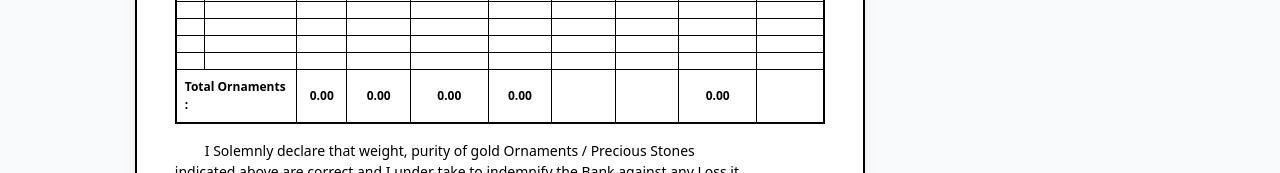
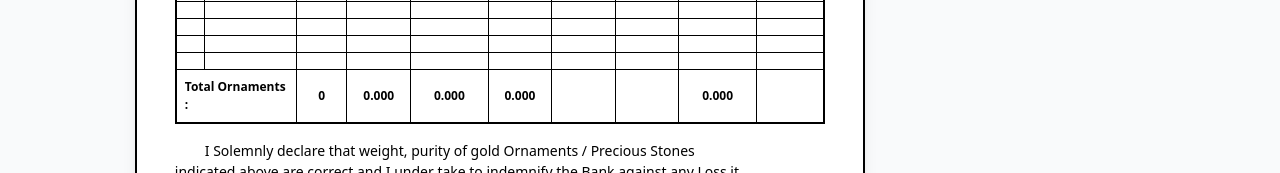
Before and after one commit to ValueInvest23/sbiParesh, a React (Vite) app: page / in a window 1280 px wide. Shown: the part 1393-1566 px from the top of the page. Built offline with nearby package versions, Linux system fonts and the light colour scheme.

Commit message:
final done

```diff
--- a/src/App.jsx
+++ b/src/App.jsx
@@ -1089,11 +1089,11 @@ const downloadPDF = async () => {
         <span className="opacity-50 select-none">...........................................................</span>
         <span
           className={`absolute inset-0 flex justify-center items-center whitespace-nowrap ${
-            formData.residentOf ? 'font-bold tracking-wide' : ''
+            formData.resident ? 'font-bold tracking-wide' : ''
           }`}
           style={{ letterSpacing: '0.5px', paddingBottom: '1px' }}
         >
-          {formData.residentOf || ''}
+          {formData.resident || ''}
         </span>
       </span>
       have been weighed and scrutinized by me on Dt.
@@ -1235,12 +1235,12 @@ const downloadPDF = async () => {
               <td className="text-center" style={{ border: '1px solid black', padding: '8px 4px', fontSize: '10pt' }}>{index + 1}</td>
               <td style={{ border: '1px solid black', padding: '8px 4px', fontSize: '9pt' }}>{ornament.description || ''}</td>
               <td className="text-center" style={{ border: '1px solid black', padding: '8px 4px', fontSize: '9pt' }}>{ornament.noOfOrnaments || ''}</td>
-              <td className="text-center" style={{ border: '1px solid black', padding: '8px 4px', fontSize: '9pt' }}>{gross || ''}</td>
-              <td className="text-center" style={{ border: '1px solid black', padding: '8px 4px', fontSize: '9pt' }}>{estimated || ''}</td>
-              <td className="text-center" style={{ border: '1px solid black', padding: '8px 4px', fontSize: '9pt' }}>{net.toFixed(2)}</td>
+              <td className="text-center" style={{ border: '1px solid black', padding: '8px 4px', fontSize: '9pt' }}>{gross.toFixed(3) || ''}</td>
+              <td className="text-center" style={{ border: '1px solid black', padding: '8px 4px', fontSize: '9pt' }}>{estimated.toFixed(3) || ''}</td>
+              <td className="text-center" style={{ border: '1px solid black', padding: '8px 4px', fontSize: '9pt' }}>{net.toFixed(3)}</td>
               <td className="text-center" style={{ border: '1px solid black', padding: '8px 4px', fontSize: '9pt' }}>{ornament.purity || ''}</td>
               <td className="text-center" style={{ border: '1px solid black', padding: '8px 4px', fontSize: '9pt' }}>{ornament.marketRate || ''}</td>
-              <td className="text-center" style={{ border: '1px solid black', padding: '8px 4px', fontSize: '9pt' }}>{appraised.toFixed(2)}</td>
+              <td className="text-center" style={{ border: '1px solid black', padding: '8px 4px', fontSize: '9pt' }}>{appraised.toFixed(3)}</td>
               <td className="text-center" style={{ border: '1px solid black', padding: '8px 4px', fontSize: '9pt' }}>{ornament.remarks || ''}</td>
             </tr>
           );
@@ -1249,13 +1249,13 @@ const downloadPDF = async () => {
         {/* Total row */}
         <tr>
           <td colSpan="2" className="font-bold" style={{ border: '1px solid black', padding: '8px 8px', fontSize: '9pt' }}>Total Ornaments :</td>
-          <td className="text-center font-bold" style={{ border: '1px solid black', padding: '8px 4px', fontSize: '9pt' }}>{totals.totalOrnaments.toFixed(2)}</td>
-          <td className="text-center font-bold" style={{ border: '1px solid black', padding: '8px 4px', fontSize: '9pt' }}>{totals.totalGross.toFixed(2)}</td>
-          <td className="text-center font-bold" style={{ border: '1px solid black', padding: '8px 4px', fontSize: '9pt' }}>{totals.totalEstimated.toFixed(2)}</td>
-          <td className="text-center font-bold" style={{ border: '1px solid black', padding: '8px 4px', fontSize: '9pt' }}>{totals.totalNet.toFixed(2)}</td>
+          <td className="text-center font-bold" style={{ border: '1px solid black', padding: '8px 4px', fontSize: '9pt' }}>{totals.totalOrnaments.toFixed(0)}</td>
+          <td className="text-center font-bold" style={{ border: '1px solid black', padding: '8px 4px', fontSize: '9pt' }}>{totals.totalGross.toFixed(3)}</td>
+          <td className="text-center font-bold" style={{ border: '1px solid black', padding: '8px 4px', fontSize: '9pt' }}>{totals.totalEstimated.toFixed(3)}</td>
+          <td className="text-center font-bold" style={{ border: '1px solid black', padding: '8px 4px', fontSize: '9pt' }}>{totals.totalNet.toFixed(3)}</td>
           <td style={{ border: '1px solid black', padding: '10px 4px' }}></td>
           <td style={{ border: '1px solid black', padding: '10px 4px' }}></td>
-          <td className="text-center font-bold" style={{ border: '1px solid black', padding: '10px 4px', fontSize: '9pt' }}>{totals.totalAppraised.toFixed(2)}</td>
+          <td className="text-center font-bold" style={{ border: '1px solid black', padding: '10px 4px', fontSize: '9pt' }}>{totals.totalAppraised.toFixed(3)}</td>
           <td style={{ border: '1px solid black', padding: '10px 4px' }}></td>
         </tr>
       </>
```
